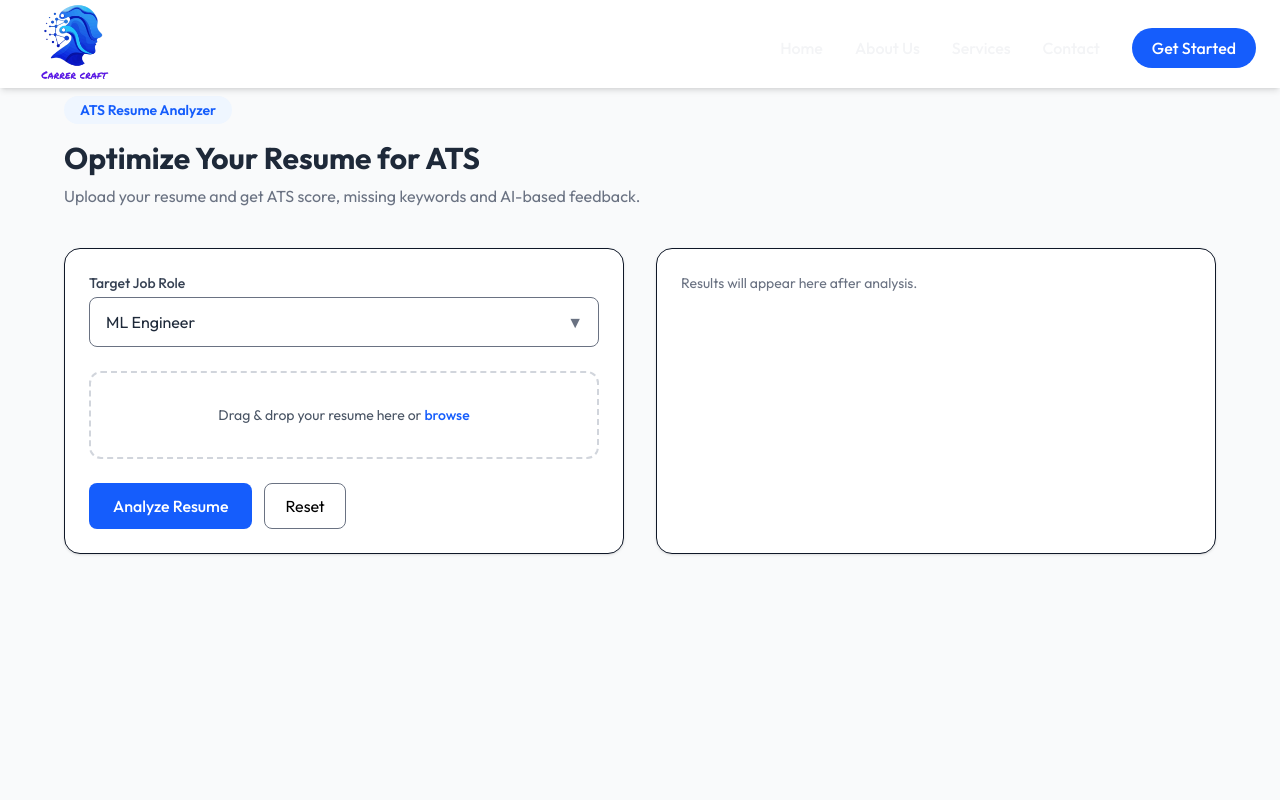
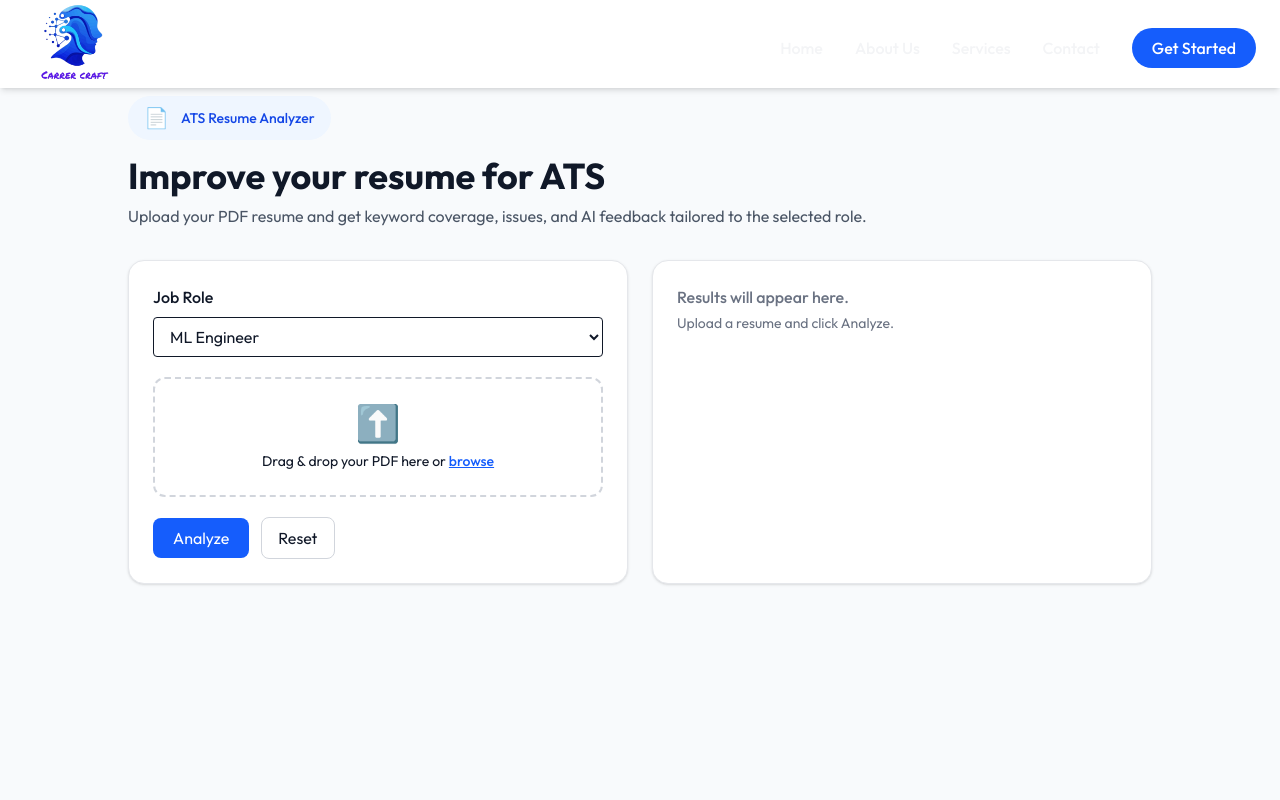
Before and after one commit to Himanshukabsuri/CareerCraft, a React (Vite) app in the folder Frontend/: page /ai/ats-analyzer in a window 1280 px wide. Shown: the top 800 px of the page. Built offline with nearby package versions, Linux system fonts and the light colour scheme.

Commit message:
change the UI

```diff
--- a/Frontend/src/pages/AtsAnalyzer.jsx
+++ b/Frontend/src/pages/AtsAnalyzer.jsx
@@ -1,7 +1,7 @@
 import React, { useState, useRef } from "react";
 import Navbar from "../components/Navbar";
 import Footer from "../components/Footer";
-
+import Loader from "../components/Loading";
 export default function AtsAnalyzer() {
   const [file, setFile] = useState(null);
   const [jobRole, setJobRole] = useState("ml_engineer");
@@ -23,47 +23,73 @@ export default function AtsAnalyzer() {
 
   const onDrop = (e) => {
     e.preventDefault();
+    e.stopPropagation();
     setIsDragging(false);
-    handleFile(e.dataTransfer.files[0]);
+    const f = e.dataTransfer.files?.[0];
+    handleFile(f);
   };
 
   const getAccessToken = () => {
+    const candidates = [
+      "access",
+      "token",
+      "access_token",
+      "authTokens",
+      "auth",
+      "user",
+    ];
+    for (const key of candidates) {
+      const raw = localStorage.getItem(key);
+      if (!raw) continue;
+      try {
+        if (raw.startsWith("{")) {
+          const obj = JSON.parse(raw);
           return (
-      localStorage.getItem("access") ||
-      localStorage.getItem("token") ||
+            obj.access ||
+            obj.token ||
+            obj.access_token ||
+            obj?.tokens?.access ||
+            obj?.user?.access ||
             ""
           );
+        }
+        return raw;
+      } catch {
+        return raw;
+      }
+    }
+    return "";
   };
 
   const onSubmit = async (e) => {
     e.preventDefault();
+    setError("");
+    setResult(null);
     if (!file) {
-      setError("Please upload a PDF resume.");
+      setError("Please select a PDF file.");
       return;
     }
+    const form = new FormData();
+    form.append("file", file);
+    form.append("job_role", jobRole);
 
     setLoading(true);
-    setError("");
-    setResult(null);
-
-    const formData = new FormData();
-    formData.append("file", file);
-    formData.append("job_role", jobRole);
-
     try {
+      const token = getAccessToken();
       const res = await fetch("http://127.0.0.1:8000/api/ats/analyze/", {
         method: "POST",
-        headers: {
-          Authorization: `Bearer ${getAccessToken()}`,
-        },
-        body: formData,
+        headers: token ? { Authorization: `Bearer ${token}` } : {},
+        body: form,
       });
-
       const data = await res.json();
-      if (!res.ok) throw new Error(data.error || "Analysis failed");
+      if (res.status === 401) {
+        setError("Unauthorized. Please login again.");
+        return;
+      }
+      if (!res.ok) throw new Error(data?.error || "Failed to analyze");
       setResult(data);
     } catch (err) {
-      setError(err.message);
+      setError(err.message || "Server error");
     } finally {
       setLoading(false);
     }
@@ -73,61 +99,56 @@ export default function AtsAnalyzer() {
     setFile(null);
     setResult(null);
     setError("");
+    setLoading(false);
+  };
+
+  const scoreColor = (s) => {
+    if (s >= 75) return "bg-green-500";
+    if (s >= 50) return "bg-yellow-500";
+    return "bg-red-500";
   };
 
   return (
     <>
       <Navbar />
-
-      <div className="min-h-screen bg-gray-50 pt-24 px-4">
-        <div className="max-w-6xl mx-auto">
-
-          {/* HEADER */}
-          <div className="mb-10">
-            <span className="inline-block text-sm font-semibold text-blue-600 bg-blue-50 px-4 py-1 rounded-full">
-              ATS Resume Analyzer
-            </span>
-            <h1 className="text-3xl font-bold mt-4 text-gray-800">
-              Optimize Your Resume for ATS
+ {loading && <Loader />}
+      {/* 🔽 ONLY BACKGROUND COLOR CHANGED HERE */}
+      <div className="min-h-screen bg-[#f8fafc] text-gray-900 pt-24 px-6">
+        <div className="max-w-5xl mx-auto">
+          {/* Header */}
+          <div className="mb-8">
+            <div className="inline-flex items-center gap-3 px-4 py-2 rounded-full bg-blue-50 text-blue-700">
+              <span className="text-xl">📄</span>
+              <span className="text-sm font-medium">ATS Resume Analyzer</span>
+            </div>
+            <h1 className="text-3xl md:text-4xl font-bold mt-4">
+              Improve your resume for ATS
             </h1>
-            <p className="text-gray-500 mt-2 max-w-2xl">
-              Upload your resume and get ATS score, missing keywords and AI-based feedback.
+            <p className="text-gray-600 mt-2">
+              Upload your PDF resume and get keyword coverage, issues, and AI
+              feedback tailored to the selected role.
             </p>
           </div>
 
-          <div className="grid md:grid-cols-2 gap-8">
-
-            {/* LEFT CARD */}
-            <div className="bg-white border border-gray-900 rounded-2xl shadow-sm p-6">
-              <form onSubmit={onSubmit} className="space-y-6">
-
-                {/* JOB ROLE SELECT */}
+          {/* Card */}
+          <div className="grid md:grid-cols-2 gap-6">
+            <div className="rounded-2xl border border-gray-200 shadow-sm bg-white">
+              <form onSubmit={onSubmit} className="p-6 space-y-5">
+                {/* Job Role */}
                 <div>
-                  <label className="block mb-1 text-sm font-medium text-gray-700">
-                    Target Job Role
-                  </label>
-                  <div className="relative">
+                  <label className="block mb-2 font-medium">Job Role</label>
                   <select
                     value={jobRole}
                     onChange={(e) => setJobRole(e.target.value)}
-                      className="
-                        appearance-none w-full rounded-lg
-                        border border-gray-500 bg-white
-                        px-4 py-3 pr-10 text-gray-800
-                        focus:ring-2 focus:ring-blue-500 focus:border-blue-500
-                      "
+                    className="border px-3 py-2 rounded w-full bg-white focus:outline-none focus:ring-2 focus:ring-blue-400"
                   >
                     <option value="ml_engineer">ML Engineer</option>
-                      <option value="frontend">Frontend Developer</option>
-                      <option value="backend">Backend Developer</option>
+                    <option value="frontend">Frontend</option>
+                    <option value="backend">Backend</option>
                   </select>
-                    <span className="absolute right-4 top-1/2 -translate-y-1/2 text-gray-500">
-                      ▼
-                    </span>
-                  </div>
                 </div>
 
-                {/* FILE UPLOAD */}
+                {/* Dropzone */}
                 <div
                   onDragOver={(e) => {
                     e.preventDefault();
@@ -135,47 +156,63 @@ export default function AtsAnalyzer() {
                   }}
                   onDragLeave={() => setIsDragging(false)}
                   onDrop={onDrop}
-                  onClick={() => inputRef.current.click()}
-                  className={`cursor-pointer border-2 border-dashed rounded-xl p-8 text-center transition
+                  className={`relative flex flex-col items-center justify-center gap-2 rounded-xl border-2 border-dashed p-6 transition
                     ${
                       isDragging
-                        ? "border-blue-800 bg-blue-50"
-                        : "border-gray-300 hover:border-blue-600"
-                    }`}
+                        ? "border-blue-500 bg-blue-50"
+                        : "border-gray-300"
+                    }
+                    ${file ? "bg-gray-50" : "bg-white"}`}
                 >
                   <input
                     ref={inputRef}
                     type="file"
                     accept="application/pdf"
                     className="hidden"
-                    onChange={(e) => handleFile(e.target.files[0])}
+                    onChange={(e) =>
+                      handleFile(e.target.files?.[0] || null)
+                    }
                   />
-
-                  <p className="text-gray-600 text-sm">
-                    Drag & drop your resume here or{" "}
-                    <span className="text-blue-600 font-medium">browse</span>
+                  <div className="text-4xl">⬆️</div>
+                  <p className="text-sm text-center">
+                    Drag & drop your PDF here or{" "}
+                    <button
+                      type="button"
+                      onClick={() => inputRef.current?.click()}
+                      className="text-blue-600 font-medium underline"
+                    >
+                      browse
+                    </button>
                   </p>
 
                   {file && (
-                    <p className="mt-3 text-green-600 text-sm font-medium">
-                      ✔ {file.name}
-                    </p>
+                    <div className="mt-3 w-full">
+                      <div className="flex items-center justify-between rounded-lg bg-gray-100 px-3 py-2">
+                        <div className="text-sm truncate">{file.name}</div>
+                        <button
+                          type="button"
+                          onClick={() => setFile(null)}
+                          className="text-xs px-2 py-1 rounded bg-red-500 text-white"
+                        >
+                          Remove
+                        </button>
+                      </div>
+                    </div>
                   )}
                 </div>
 
-                {/* BUTTONS */}
-                <div className="flex gap-3">
+                {/* Actions */}
+                <div className="flex items-center gap-3">
                   <button
                     disabled={loading}
-                    className="bg-blue-600 hover:bg-blue-700 text-white px-6 py-2.5 rounded-lg font-medium transition disabled:opacity-50"
+                    className="bg-blue-600 hover:bg-blue-700 text-white px-5 py-2 rounded-lg disabled:opacity-60 transition"
                   >
-                    {loading ? "Analyzing..." : "Analyze Resume"}
+                    {loading ? "Analyzing..." : "Analyze"}
                   </button>
-
                   <button
                     type="button"
                     onClick={resetAll}
-                    className="px-5 py-2.5 rounded-lg border border-gray-500 hover:bg-gray-200"
+                    className="px-4 py-2 rounded-lg border border-gray-300 hover:bg-gray-50 transition"
                   >
                     Reset
                   </button>
@@ -185,67 +222,127 @@ export default function AtsAnalyzer() {
               </form>
             </div>
 
-            {/* RIGHT CARD */}
-            <div className="bg-white border border-gray-900 rounded-2xl shadow-sm p-6">
+            {/* Results */}
+            <div className="rounded-2xl border border-gray-200 shadow-sm bg-white p-6">
               {!result ? (
-                <p className="text-gray-500 text-sm">
-                  Results will appear here after analysis.
+                <div className="text-gray-500">
+                  <p className="font-medium">Results will appear here.</p>
+                  <p className="text-sm mt-1">
+                    Upload a resume and click Analyze.
                   </p>
+                </div>
               ) : (
                 <div className="space-y-6">
-
-                  {/* SCORE */}
+                  {/* Score */}
                   <div>
-                    <div className="flex justify-between text-sm font-medium">
-                      <span>ATS Score</span>
-                      <span>{result.ats_score}/100</span>
+                    <div className="flex items-center justify-between">
+                      <p className="font-semibold">ATS Score</p>
+                      <p className="text-sm text-gray-500">
+                        {result.ats_score}/100
+                      </p>
                     </div>
-                    <div className="h-3 bg-gray-200 rounded-full mt-2">
+                    <div className="h-3 rounded-full bg-gray-200 mt-2">
                       <div
-                        className={`h-3 rounded-full ${
-                          result.ats_score >= 75
-                            ? "bg-green-500"
-                            : result.ats_score >= 50
-                            ? "bg-yellow-500"
-                            : "bg-red-500"
-                        }`}
-                        style={{ width: `${result.ats_score}%` }}
+                        className={`h-3 rounded-full ${scoreColor(
+                          result.ats_score
+                        )}`}
+                        style={{
+                          width: `${Math.min(result.ats_score, 100)}%`,
+                        }}
                       />
                     </div>
                   </div>
 
-                  {/* KEYWORDS */}
+                  {/* Keywords */}
+                  <div className="grid md:grid-cols-2 gap-4">
                     <div>
-                    <h4 className="font-semibold mb-2">Missing Keywords</h4>
+                      <p className="font-semibold mb-2">Matched Keywords</p>
                       <div className="flex flex-wrap gap-2">
-                      {result.missing_keywords?.length ? (
-                        result.missing_keywords.map((kw, i) => (
+                        {(result.matched_keywords || []).length === 0 ? (
+                          <span className="text-sm text-gray-500">None</span>
+                        ) : (
+                          (result.matched_keywords || []).map((kw, i) => (
                             <span
                               key={i}
-                            className="text-xs px-3 py-1 rounded-full bg-red-50 text-red-600"
+                              className="text-xs px-2 py-1 rounded-full bg-green-100 text-green-700"
                             >
                               {kw}
                             </span>
                           ))
-                      ) : (
-                        <span className="text-sm text-gray-500">None 🎉</span>
                         )}
                       </div>
                     </div>
+                    <div>
+                      <p className="font-semibold mb-2">Missing Keywords</p>
+                      <div className="flex flex-wrap gap-2">
+                        {(result.missing_keywords || []).length === 0 ? (
+                          <span className="text-sm text-gray-500">None</span>
+                        ) : (
+                          (result.missing_keywords || []).map((kw, i) => (
+                            <span
+                              key={i}
+                              className="text-xs px-2 py-1 rounded-full bg-amber-100 text-amber-700"
+                            >
+                              {kw}
+                            </span>
+                          ))
+                        )}
+                      </div>
+                    </div>
+                  </div>
 
-                  {/* AI FEEDBACK */}
+                  {/* Issues */}
+                  <div>
+                    <p className="font-semibold mb-2">Issues</p>
+                    <ul className="list-disc list-inside space-y-1 text-sm">
+                      {(result.issues || []).length === 0 ? (
+                        <li className="text-gray-500">No issues found.</li>
+                      ) : (
+                        (result.issues || []).map((i, idx) => (
+                          <li key={idx}>{i}</li>
+                        ))
+                      )}
+                    </ul>
+                  </div>
+
+                  {/* AI Feedback */}
                   {result.ai_feedback && (
                     <div>
-                      <h4 className="font-semibold mb-2">AI Feedback</h4>
-                      <pre className="text-sm bg-gray-100 p-3 rounded-lg whitespace-pre-wrap">
+                      <div className="flex items-center justify-between">
+                        <p className="font-semibold">AI Feedback</p>
+                        <button
+                          type="button"
+                          onClick={() =>
+                            navigator.clipboard.writeText(
+                              result.ai_feedback || ""
+                            )
+                          }
+                          className="text-xs px-2 py-1 rounded border border-gray-300 hover:bg-gray-50 transition"
+                        >
+                          Copy
+                        </button>
+                      </div>
+                      <pre className="whitespace-pre-wrap text-sm bg-gray-100 p-3 rounded mt-2">
                         {result.ai_feedback}
                       </pre>
+                    </div>
+                  )}
+
+                  {result.file_url && (
+                    <div className="flex items-center justify-between">
+                      <a
+                        href={result.file_url}
+                        target="_blank"
+                        rel="noreferrer"
+                        className="text-blue-600 underline text-sm"
+                      >
+                        View uploaded PDF
+                      </a>
                     </div>
                   )}
                 </div>
               )}
             </div>
-
           </div>
         </div>
       </div>
```
Lines whose indentation alone changed are shown as unchanged.
